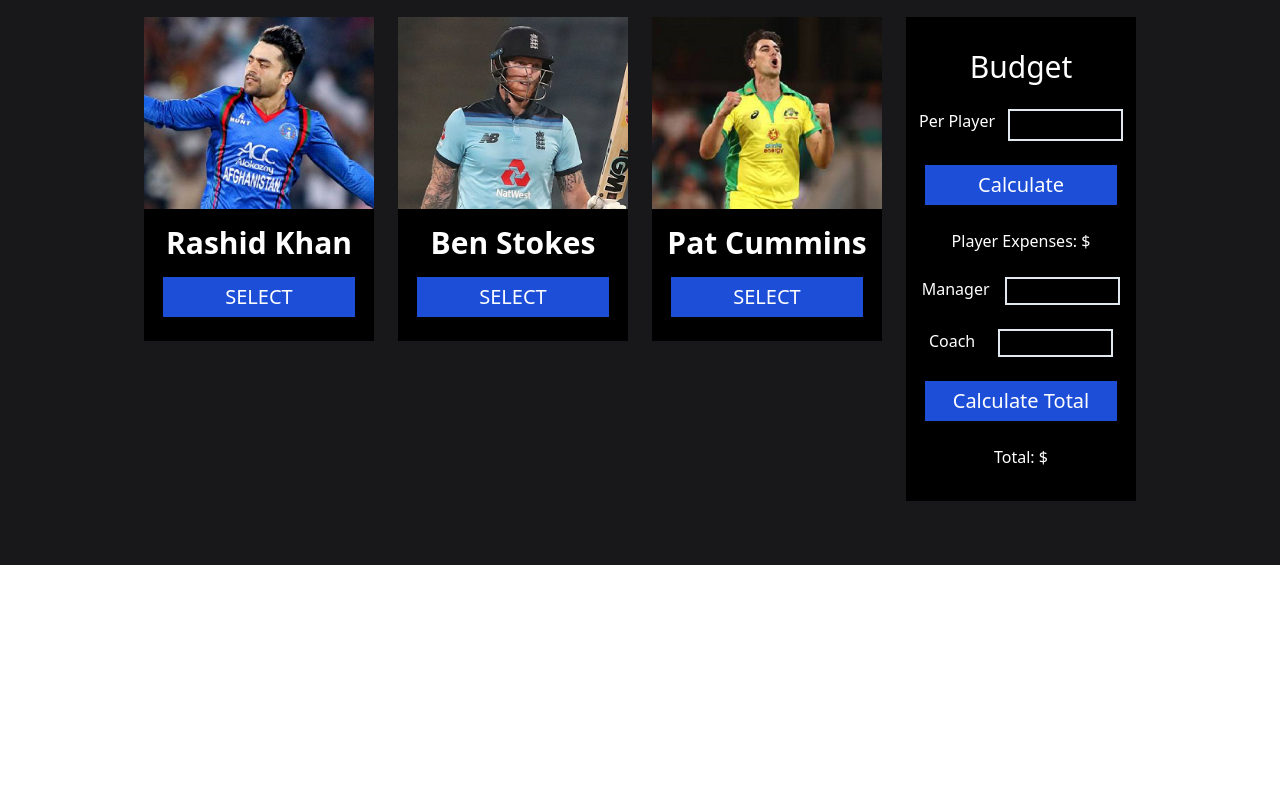
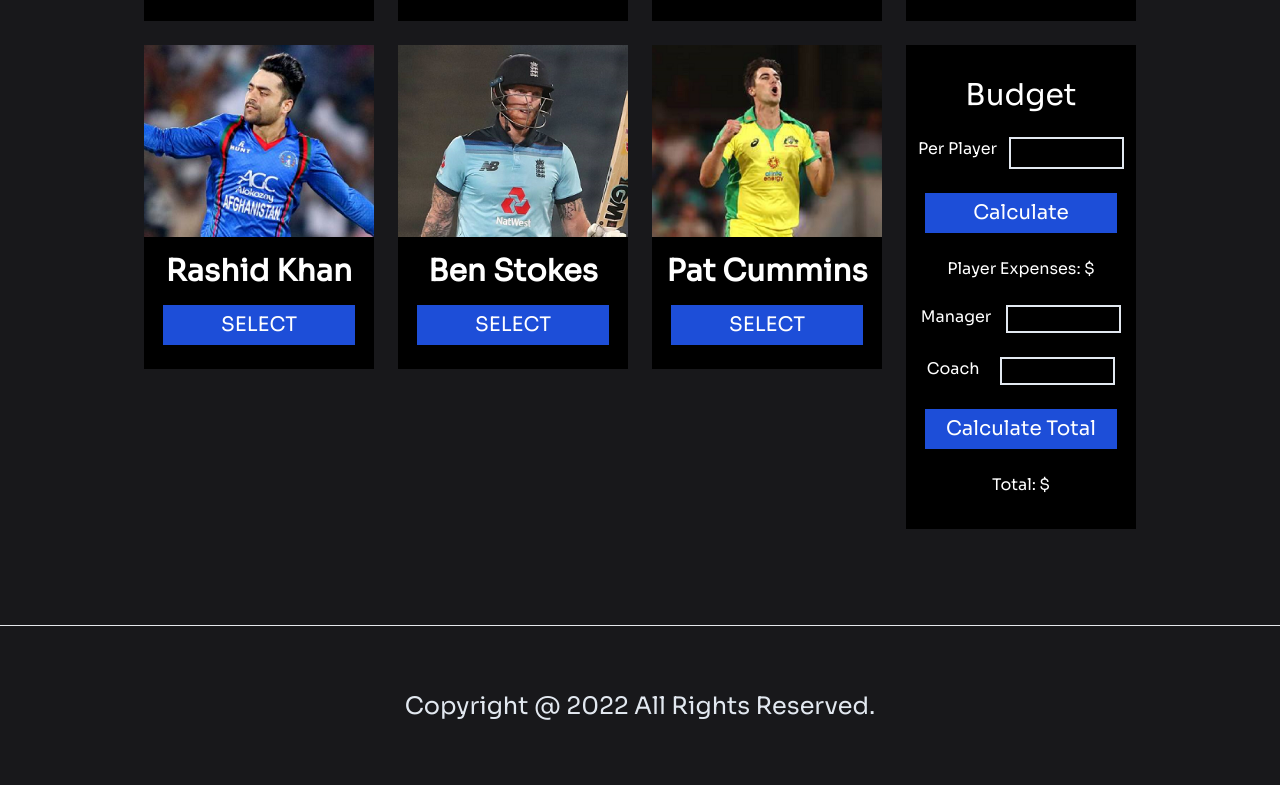
Before and after one commit to rifat-27/Make-Your-Best-Team-, a plain HTML site: page index.html in a window 1280 px wide. Shown: the part 963-1748 px from the top of the page. Before the commit the page ends 1528 px from the top, so only its background shows below. Drawn offline with nearby package versions, Linux system fonts and the light colour scheme.

Commit message:
added footer

```diff
--- a/index.html
+++ b/index.html
@@ -4,6 +4,7 @@
     <meta charset="UTF-8" />
     <meta http-equiv="X-UA-Compatible" content="IE=edge" />
     <meta name="viewport" content="width=device-width, initial-scale=1.0" />
+    <link rel="stylesheet" href="/styles/styles.css" />
     <script src="https://cdn.tailwindcss.com"></script>
     <title>Make Your Best Team!</title>
   </head>
@@ -21,7 +22,7 @@
     </section>
 
     <section
-      class="bg-zinc-900 border-slate-100 text-white text-center px-36 py-16 grid grid-flow-row-dense grid-cols-4 gap-6"
+      class="bg-zinc-900 border-slate-100 text-white text-center px-36 pt-16 pb-24 grid grid-flow-row-dense grid-cols-4 gap-6"
     >
       <div class="bg-black">
         <img src="/images/1.png" alt="virat" />
@@ -134,6 +135,12 @@
         <p>Total: $<span id="total-cost"></span></p>
       </div>
     </section>
+    <section
+      class="footer h-40 bg-zinc-900 text-2xl text-slate-200 text-center"
+    >
+      <hr class="pt-10 pb-6"/>
+      <p class="pb-6">Copyright @ 2022 All Rights Reserved.</p>
+    </section>
     <script src="/js/script.js"></script>
   </body>
 </html>
```
Also changed, not shown: styles/styles.css (line endings or trailing spaces).
